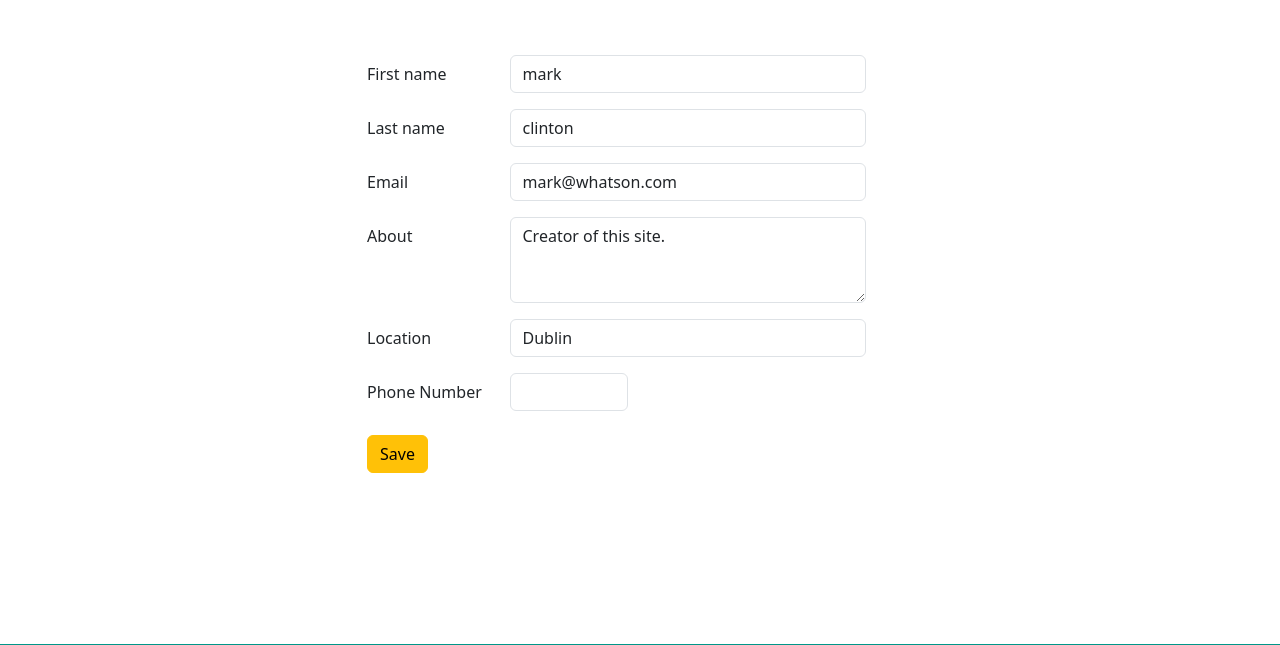
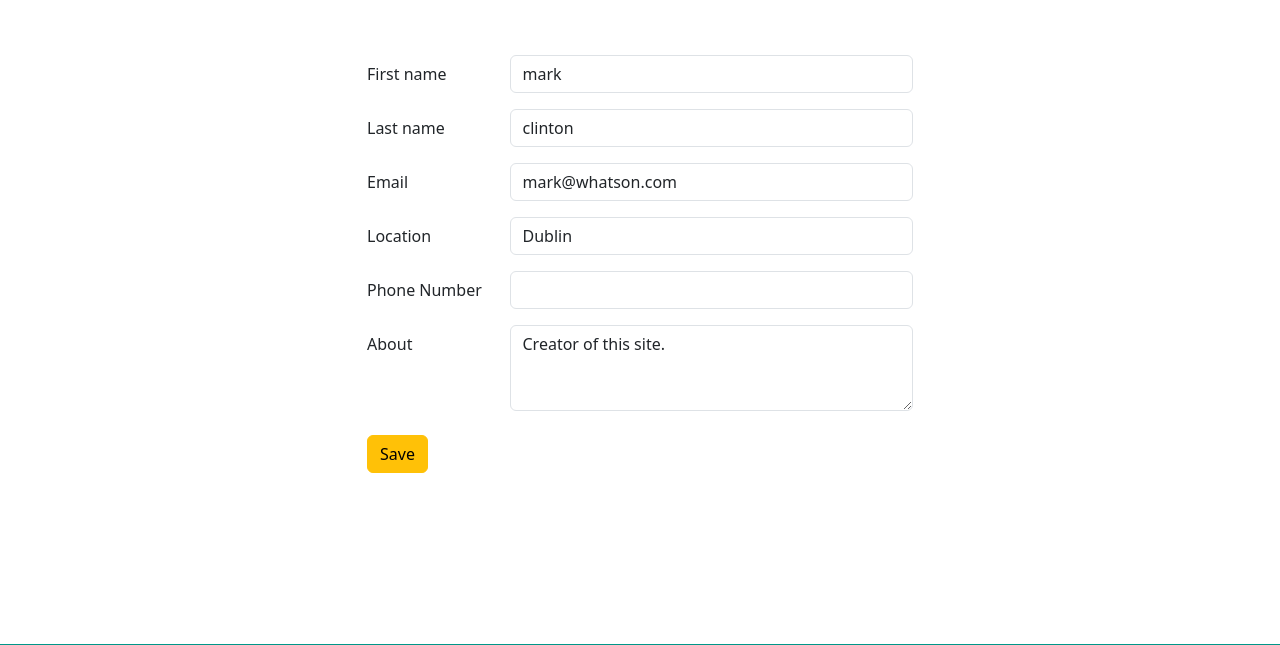
Before and after one commit to MarkClinton/whats-on, a Django app: template users/templates/users/profile.html in a window 1280 px wide. Shown: the part 100-745 px from the top of the page. Run offline with Django 5.2, Linux system fonts and the light colour scheme; the template is opened without the code that fills it, so the values that code supplies are empty; a user stored in the database is signed in; some web fonts are replaced.

Commit message:
refactor: readjusted column widths on profile.html

```diff
--- a/users/templates/users/profile.html
+++ b/users/templates/users/profile.html
@@ -10,38 +10,38 @@
             <form>
                 <div class="row mb-3">
                     <label for="firstName" class="col-sm-3 col-form-label">First name</label>
-                    <div class="col-sm-8">
+                    <div class="col-sm-9">
                         <input type="text" class="form-control" id="firstName" value="{{ user.first_name }}">
                     </div>
                 </div>
                 <div class="row mb-3">
                     <label for="lastName" class="col-sm-3 col-form-label">Last name</label>
-                    <div class="col-sm-8">
+                    <div class="col-sm-9">
                         <input type="text" class="form-control" id="lastName" value="{{ user.last_name }}">
                     </div>
                 </div>
                 <div class="row mb-3">
                     <label for="email" class="col-sm-3 col-form-label">Email</label>
-                    <div class="col-sm-8">
+                    <div class="col-sm-9">
                         <input type="email" class="form-control" id="email" value="{{ user.email }}">
                     </div>
                 </div>
                 <div class="row mb-3">
-                    <label for="about" class="col-sm-3 col-form-label">About</label>
-                    <div class="col-sm-8">
-                        <textarea class="form-control" id="about" rows="3">{{ user.about }}</textarea>
-                    </div>
-                </div>
-                <div class="row mb-3">
                     <label for="location" class="col-sm-3 col-form-label">Location</label>
-                    <div class="col-sm-8">
+                    <div class="col-sm-9">
                         <input type="text" class="form-control" id="location" value="{{ user.location }}">
                     </div>
                 </div>
                 <div class="row mb-3">
                     <label for="phoneNum" class="col-sm-3 col-form-label">Phone Number</label>
-                    <div class="col-sm-3">
+                    <div class="col-sm-9">
                         <input type="tel" class="form-control" id="phoneNum" value="{{ user.phone_number }}">
+                    </div>
+                </div>
+                <div class="row mb-3">
+                    <label for="about" class="col-sm-3 col-form-label">About</label>
+                    <div class="col-sm-9">
+                        <textarea class="form-control" id="about" rows="3">{{ user.about }}</textarea>
                     </div>
                 </div>
                 <div class="col-12 mt-4">
```
